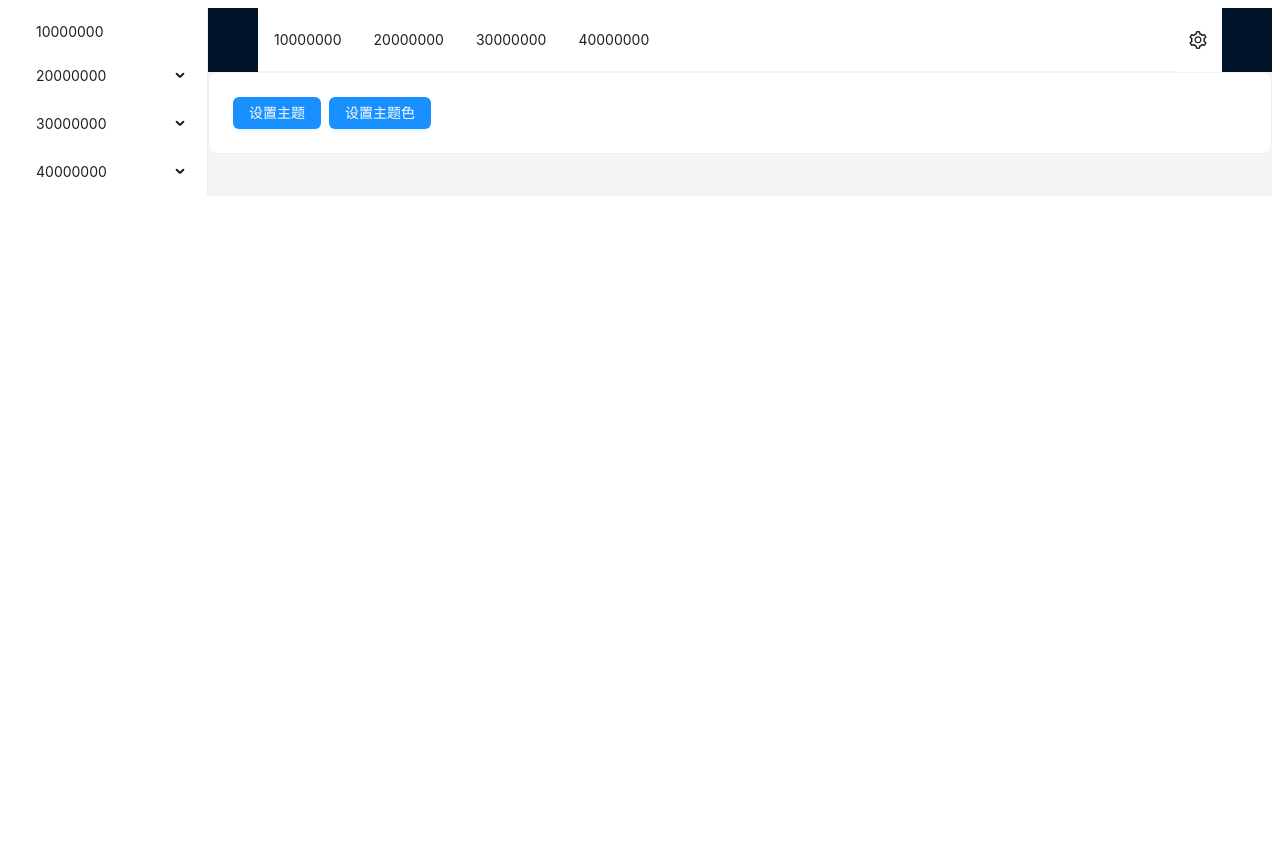
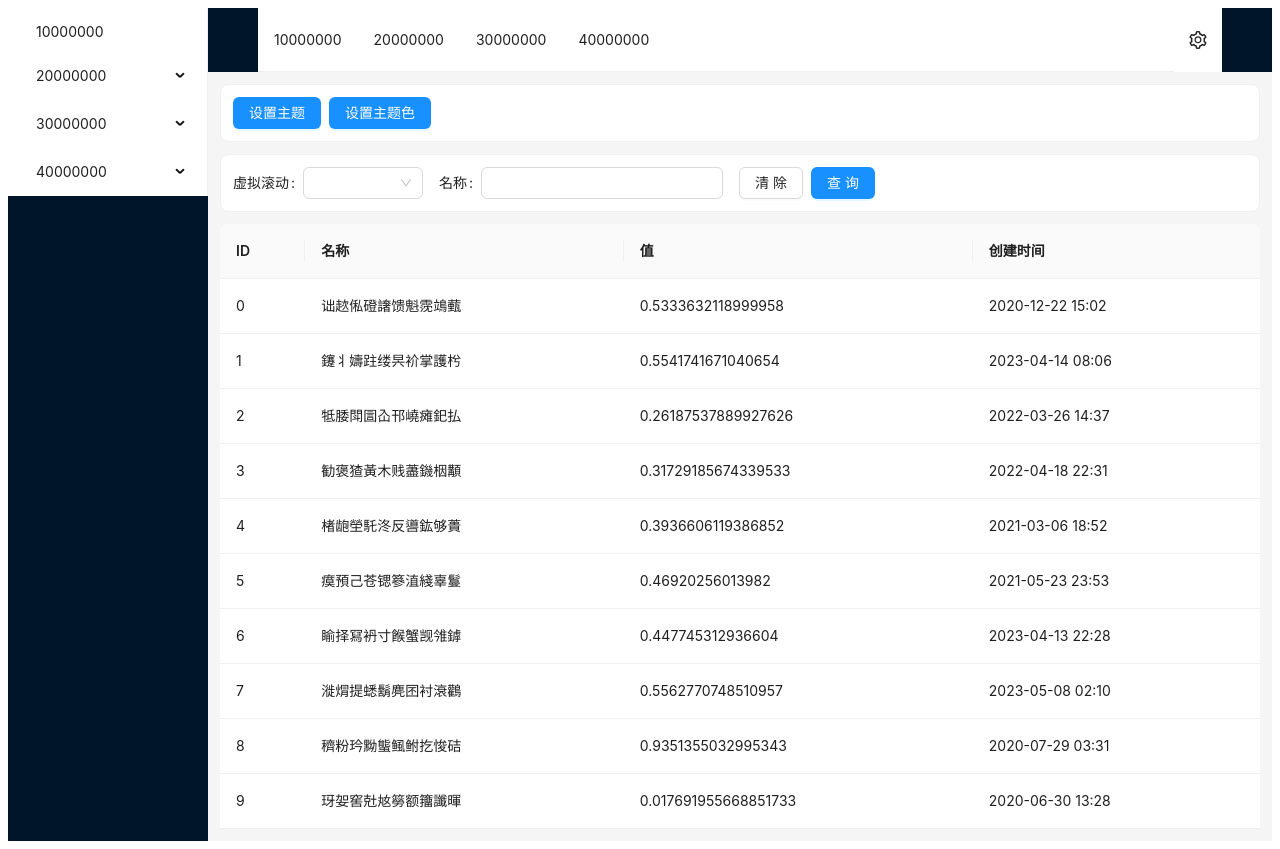
Before and after one commit to li88qq/vue-layout, a Vue app: page / in a window 1280 px wide. Before the commit the page ends 800 px from the top, so only its background shows below. Built offline with nearby package versions, Linux system fonts and the light colour scheme.

Commit message:
加入虚拟滚动测试

```diff
--- a/src/layouts/default/index.vue
+++ b/src/layouts/default/index.vue
@@ -17,24 +17,43 @@
           </div>
         </div>
       </a-layout-header>
-      <a-layout-content>
-        <a-card>
+      <a-layout-content style="padding: 12px;">
+        <a-card size="small">
           <a-space>
             <a-button type="primary" @click="updateTheme">设置主题</a-button>
             <a-button type="primary" @click="updateColorPrimary">设置主题色</a-button>
           </a-space>
         </a-card>
+
+        <a-card size="small" style="margin: 12px 0px;">
+          <a-form layout="inline" :model="formRt">
+            <a-form-item label="虚拟滚动">
+              <a-select v-model:value="formRt.id" :options="options_id" style="width: 120px;"></a-select>
+            </a-form-item>
+            <a-form-item label="名称">
+              <a-input v-model:value="formRt.name"/>
+            </a-form-item>
+            <a-form-item>
+              <a-space>
+                <a-button>清除</a-button>
+                <a-button type="primary">查询</a-button>
+              </a-space>
+            </a-form-item>
+          </a-form>
+        </a-card>
+        <a-table v-bind="tableRt"></a-table>
       </a-layout-content>
     </a-layout>
   </a-layout>
   <Setting ref="settingRef"></Setting>
 </template>
 <script setup lang="ts">
-import {ref, reactive, onMounted,watch} from 'vue'
+import {ref, reactive, onMounted, watch} from 'vue'
 import {useAppStore} from '@/store'
 import menuJson from '@/data/menu.json'
 import {SettingOutlined} from '@ant-design/icons-vue'
 import Setting from './setting/index.vue'
+import dayjs from 'dayjs'
 
 const {setColorPrimary, setTheme} = useAppStore();
 
@@ -114,7 +133,7 @@ const convertMenu = (tree): [] => {
       label: key,
       title: key,
     }
-    if(children && children.length>0){
+    if (children && children.length > 0) {
       menu['children'] = convertMenu(children)
     }
     return menu
@@ -122,23 +141,102 @@ const convertMenu = (tree): [] => {
   return menus
 }
 
-const init = () => {
-  buildTopMenu();
-}
-
-watch(()=>darkRef.value,value=>{
-  if(value){
+watch(() => darkRef.value, value => {
+  if (value) {
     topMenuRt.theme = 'dark'
     siderMenuRt.theme = 'dark'
-  }else{
+  } else {
     topMenuRt.theme = 'light'
     siderMenuRt.theme = 'light'
   }
 })
 
 //打开个人自定义设置
-const openSetting = ()=>{
+const openSetting = () => {
   settingRef.value.open()
+}
+
+//搜索表单
+const formRt = reactive({
+  id: undefined,
+  name: '',
+})
+
+//搜索框select,测试虚拟滚动
+const options_id = ref([])
+
+//初始化虚拟列数据
+const init_options_id = (size = 10000) => {
+  const arr = []
+  for (let i = 0; i < size; i++) {
+    arr.push({
+      label: `字段-${i}`,
+      value: i,
+    })
+  }
+  options_id.value = arr
+}
+
+//时间戳格式化
+const timestampFormat = (timestamp)=>{
+  return dayjs.unix(timestamp).format('YYYY-MM-DD HH:mm')
+}
+
+//表格列
+const columns = [
+  {dataIndex: 'id', title: 'ID'},
+  {dataIndex: 'name', title: '名称'},
+  {dataIndex: 'value', title: '值'},
+  {dataIndex: 'createDate', title: '创建时间',customRender:({text})=>timestampFormat(text)},
+]
+
+//表格
+const tableRt = reactive({
+  rowKey: 'id',
+  columns: columns,
+  dataSource: [],
+  pagination: false,
+})
+
+//随机字符,40869 - 19968
+const randomChar = (size=10):string=>{
+  const arr = []
+  const u = '\\u';
+  for(let i=0;i<size;i++){
+    const value = randomNumber(40869,19968)
+    const char = `${u}${value.toString(16)}`;
+    const text = unescape(char.replace(/\\u/g, "%u"));
+    arr.push(text)
+  }
+  return arr.join('')
+}
+
+//随机数
+const randomNumber = (min=0,max=10000):number=>{
+  return Math.floor(Math.random() * (max - min)) + min; //不含最大值，含最小值
+}
+
+//初始化表格数据
+const initDataSource = (size=100)=>{
+  const arr = []
+  const min = 1577808000;//2020-01-01 00:00:00
+  const max = dayjs().unix();//当前时间戳
+  for(let i=0;i<size;i++){
+    arr.push({
+      id:i,
+      name:randomChar(),
+      value:Math.random(),
+      createDate: randomNumber(min,max),
+    })
+  }
+  tableRt.dataSource = arr
+}
+
+//初始化
+const init = () => {
+  buildTopMenu()
+  init_options_id()
+  initDataSource(10)
 }
 
 onMounted(() => {
@@ -148,15 +246,17 @@ onMounted(() => {
 </script>
 <style scoped>
 
-.header{
+.header {
   display: flex;
   flex-direction: row;
   align-content: center;
 }
-.header-menu{
+
+.header-menu {
   flex: 1;
 }
-.header-right{
+
+.header-right {
   background-color: #fff;
   display: flex;
   flex-direction: row;
@@ -164,7 +264,7 @@ onMounted(() => {
   align-items: center;
 }
 
-.header-item{
+.header-item {
   height: 64px;
   width: 48px;
   display: flex;
@@ -173,7 +273,7 @@ onMounted(() => {
   align-items: center;
 }
 
-.header-item .anticon{
+.header-item .anticon {
   font-size: 18px;
 }
 </style>
```
